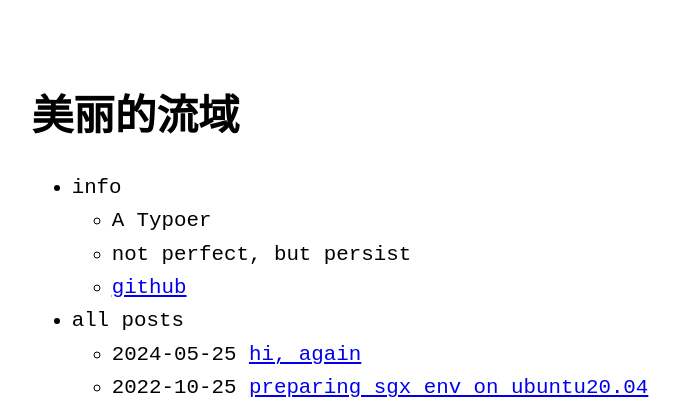
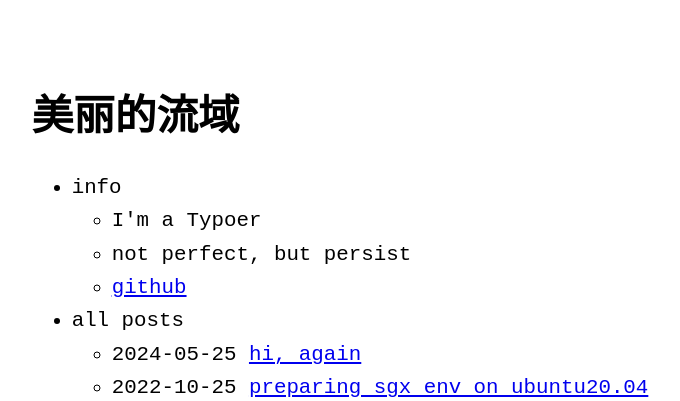
Before and after one commit to zTgx/zTgx.github.io, a Jekyll site: the page built from index.md, in a window 1280 px wide. Shown: the top 401 px of the page, without its empty margins (300-980 px from the left). Built offline with Jekyll 4.4.1, drawn with Linux system fonts in a browser that asks for light colours; part of the change alters nothing that is shown.

```diff
--- a/_data/menu.yml
+++ b/_data/menu.yml
@@ -1,12 +1,10 @@
-# For documentation on this file, see:
-# https://github.com/riggraz/no-style-please#customize-the-menu
-
 entries:
   - title: info
     entries:
-      - title: A Typoer
+      - title: I'm a Typoer
       - title: not perfect, but persist
-      - title: "<a title='github' target='_blank' href='https://github.com/zTgx'>github</a>"
+      - title: github
+        url: https://github.com/zTgx
 
   - title: all posts
     post_list:
```
